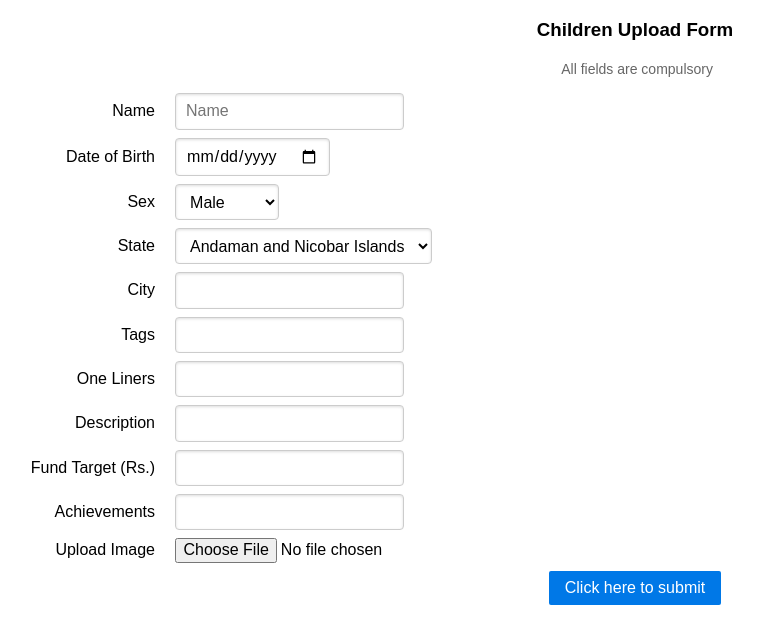
After one commit to bearlike/Donation-Website, a PHP site: page /Admin/register.html in a window 1280 px wide. The commit adds this page. Shown: the top 644 px of the page, without its empty margins (5-768 px from the left). Run offline with PHP 8.4, Linux system fonts and the light colour scheme; some libraries are stand-ins or nearby versions.

Commit message:
Major Improvements

```diff
--- /dev/null
+++ b/Admin/register.html
@@ -0,0 +1,122 @@
+<!DOCTYPE HTML>
+<html>
+
+<head>
+  <meta charset="utf-8">
+  <meta name="viewport" content="width=device-width, initial-scale=1">
+  <link href="../assets/img/logo.png" rel="shortcut icon" />
+  <title>Upload Form | Bhumi Donation Platform</title>
+  <!-- stylesheet -->
+  <link rel="stylesheet" href="https://unpkg.com/purecss@1.0.0/build/pure-min.css" integrity="sha384-nn4HPE8lTHyVtfCBi5yW9d20FjT8BJwUXyWZT9InLYax14RDjBj46LmSztkmNP9w" crossorigin="anonymous">
+</head>
+
+<body>
+  <p>
+    <center>
+      <h3>Children Upload Form</h3>
+      <span class="pure-form-message-inline">All fields are compulsory</span>
+    </center>
+  </p>
+  <form action="insert.php" class="pure-form pure-form-aligned" method="POST">
+    <div class="pure-control-group">
+      <label for="Name">Name</label>
+      <input type="text" placeholder="Name" name="name" required>
+    </div>
+
+    <div class="pure-control-group">
+      <label for="dob">Date of Birth</label>
+      <input type="date" name="dob" required>
+    </div>
+
+    <div class="pure-control-group">
+      <label for="sex">Sex</label>
+      <select name="sex" required>
+        <option value="M">Male</option>
+        <option value="F">Females</option>
+        <option value="O">Others</option>
+      </select>
+    </div>
+
+    <div class="pure-control-group">
+      <label for="state">State</label>
+      <select name="state" required>
+        <option value="Andaman and Nicobar Islands">Andaman and Nicobar Islands</option>
+        <option value="Andhra Pradesh">Andhra Pradesh</option>
+        <option value="Arunachal Pradesh">Arunachal Pradesh</option>
+        <option value="Assam">Assam</option>
+        <option value="Bihar">Bihar</option>
+        <option value="Chandigarh">Chandigarh</option>
+        <option value="Chhattisgarh">Chhattisgarh</option>
+        <option value="Dadra and Nagar Haveli">Dadra and Nagar Haveli</option>
+        <option value="Daman and Diu">Daman and Diu</option>
+        <option value="Delhi">Delhi</option>
+        <option value="Goa">Goa</option>
+        <option value="Gujarat">Gujarat</option>
+        <option value="Haryana">Haryana</option>
+        <option value="Himachal Pradesh">Himachal Pradesh</option>
+        <option value="Jammu and Kashmir">Jammu and Kashmir</option>
+        <option value="Jharkhand">Jharkhand</option>
+        <option value="Karnataka">Karnataka</option>
+        <option value="Kerala">Kerala</option>
+        <option value="Lakshadweep">Lakshadweep</option>
+        <option value="Madhya Pradesh">Madhya Pradesh</option>
+        <option value="Maharashtra">Maharashtra</option>
+        <option value="Manipur">Manipur</option>
+        <option value="Meghalaya">Meghalaya</option>
+        <option value="Mizoram">Mizoram</option>
+        <option value="Nagaland">Nagaland</option>
+        <option value="Orissa">Orissa</option>
+        <option value="Pondicherry">Pondicherry</option>
+        <option value="Punjab">Punjab</option>
+        <option value="Rajasthan">Rajasthan</option>
+        <option value="Sikkim">Sikkim</option>
+        <option value="Tamil Nadu">Tamil Nadu</option>
+        <option value="Tripura">Tripura</option>
+        <option value="Uttaranchal">Uttaranchal</option>
+        <option value="Uttar Pradesh">Uttar Pradesh</option>
+        <option value="West Bengal">West Bengal</option>
+      </select>
+    </div>
+
+    <div class="pure-control-group">
+      <label for="city">City</label>
+      <input type="text" name="city" required>
+    </div>
+
+    <div class="pure-control-group">
+      <label for="tags">Tags</label>
+      <input type="text" name="tags" required>
+    </div>
+    <div class="pure-control-group">
+      <label for="one_liner">One Liners</label>
+      <input type="text" name="one_liner" required>
+    </div>
+
+    <div class="pure-control-group">
+      <label for="descri">Description</label>
+      <input type="text" name="descri" required>
+    </div>
+    <div class="pure-control-group">
+      <label for="fund_target">Fund Target (Rs.)</label>
+      <input type="number" name="fund_target" required>
+    </div>
+
+    <div class="pure-control-group">
+      <label for="achi">Achievements</label>
+      <input type="text" name="achi" required>
+    </div>
+
+    <div class="pure-control-group">
+      <label for="file">Upload Image</label>
+      <input type="file">
+    </div>
+    <center>
+    <div class="pure-control-group">
+      <input type="submit" class="pure-button pure-button-primary" value="Click here to submit">
+    </div>
+  </center>
+
+  </form>
+</body>
+
+</html>
--- a/public/search.php
+++ b/public/search.php
@@ -87,7 +87,6 @@
           <option value="Uttaranchal">Uttaranchal</option>
           <option value="Uttar Pradesh">Uttar Pradesh</option>
           <option value="West Bengal">West Bengal</option>
-        </select>
         </select>
       </div>
       <div class="selects-container">
```
Also changed, not shown: Admin/register.php (deleted, +0 -77 lines).
